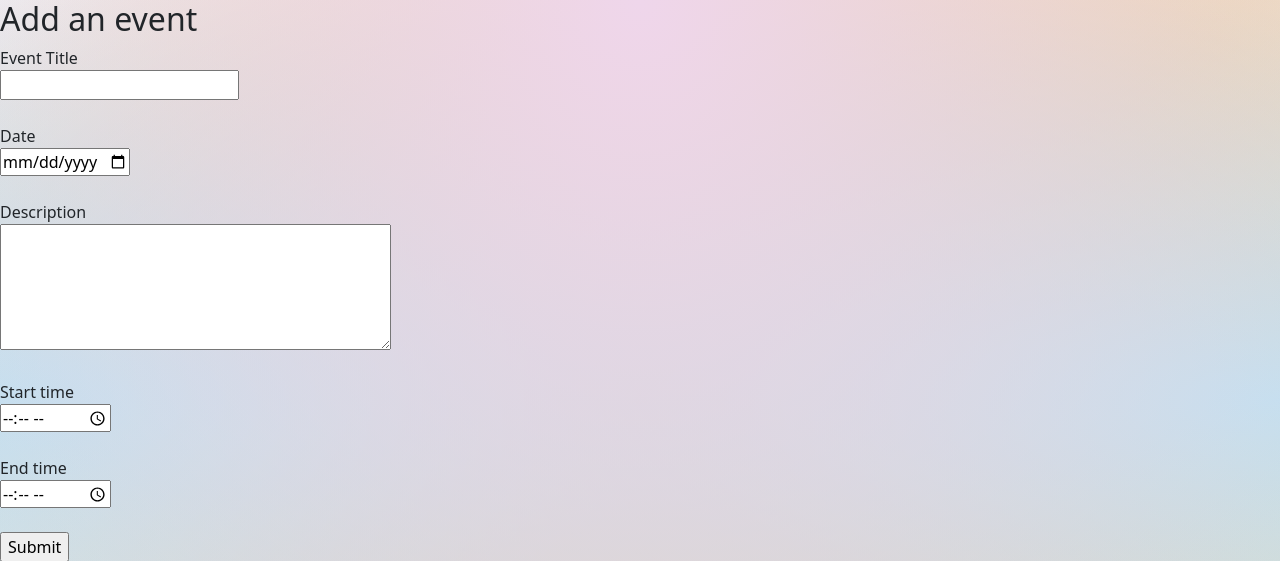
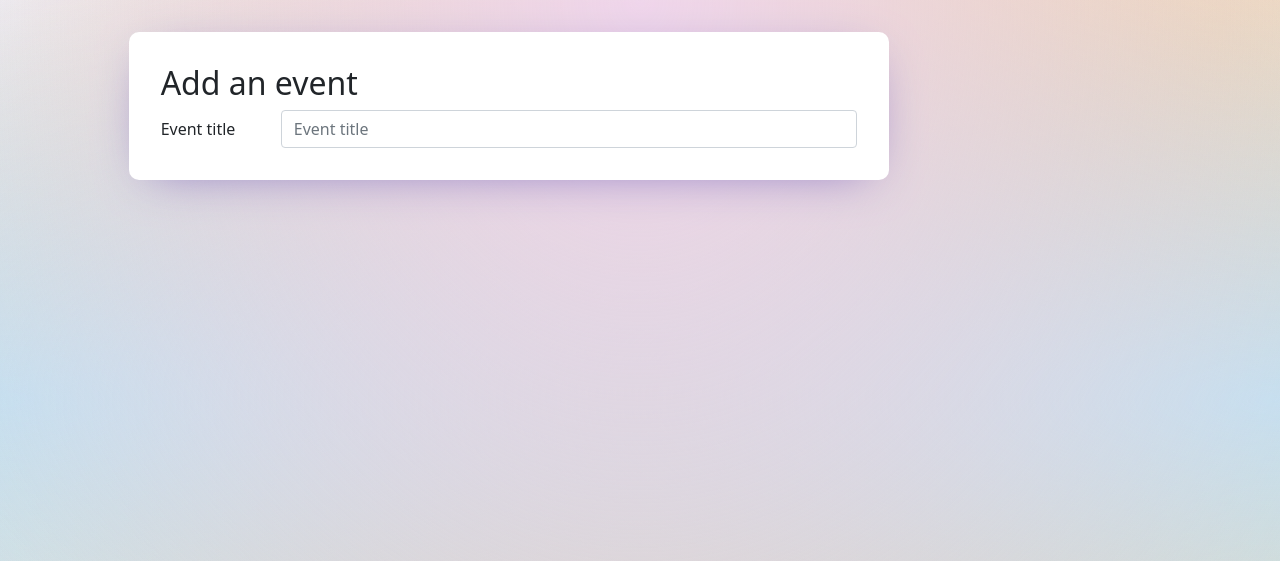
Before and after one commit to lindsey-h/Project-Elevate, a Flask app: page /add-event in a window 1280 px wide. Shown: the top 561 px of the page. Run offline with Flask 2, Linux system fonts and the light colour scheme; data that the repository does not hold is empty; some libraries are stand-ins or nearby versions.

Commit message:
Button styling and form styling

```diff
--- a/static/css/style.css
+++ b/static/css/style.css
@@ -42,3 +42,23 @@ body {
   background-color: #5fb5c2 !important;
   color: #fff !important;
 }
+
+.btn-primary {
+  background-color: #3d7f89 !important;
+  color: #fff !important;
+  border: none !important;
+}
+
+.btn-primary:hover {
+  border: none !important;
+  background-color: #5fb5c2 !important;
+  color: #fff !important;
+}
+
+.form-container {
+  background-color: #fff;
+  border-radius: 10px;
+  box-shadow: 0 10px 50px -20px #8773c1;
+  margin: 2em;
+  padding: 2em;
+}
--- a/templates/add-event.html
+++ b/templates/add-event.html
@@ -3,7 +3,28 @@
 
 {% block body %}
 
-<h2>Add an event</h2>
+
+
+<div class="row">
+
+  <div class="col-1"></div>
+  <div class="col-7 form-container">
+    <h2>Add an event</h2>
+    <form action="/add-event" method="POST">
+      <div class="form-group row">
+        <label for="title" class="col-sm-2 col-form-label">Event title</label>
+        <div class="col-sm-10">
+          <input type="text" class="form-control" id="title" placeholder="Event title" name="title">
+        </div>
+      </div>
+    </form>
+  </div>
+  <div class="col-4"></div>
+
+</div>
+
+
+<!--
 <form action="/add-event" method="POST">
 
     <label for="title">Event Title</label>
@@ -34,6 +55,6 @@
   <p>
     <input type="submit">
   </p>
-</form>
+</form> -->
 
 {% endblock %}
```
